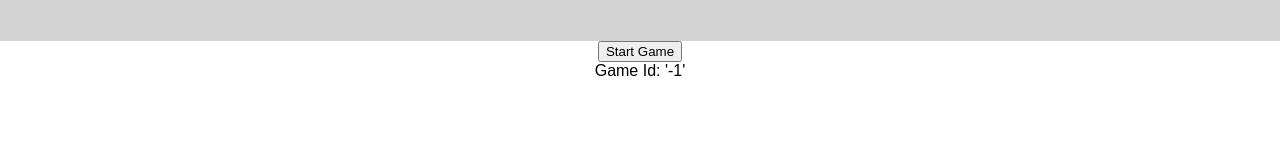
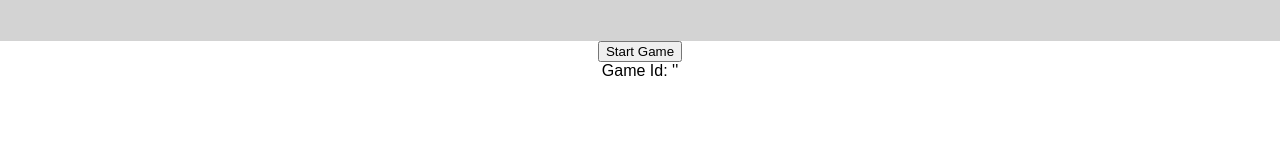
Before and after one commit to cbusby/Star-Wars-Battleship, a React app: page / in a window 1280 px wide. Shown: the part 149-300 px from the top of the page. Built offline with nearby package versions, Linux system fonts and the light colour scheme.

Commit message:
Swapping gameID from number to string

```diff
--- a/src/components/Game/Game.tsx
+++ b/src/components/Game/Game.tsx
@@ -6,16 +6,18 @@ import LandingPage from "../LandingPage/LandingPage";
 import CreateGameService from "../LandingPage/CreateGameService";
 import StarishWarsState from '../StarishWarsState';
 
-class Game extends React.Component<{}, StarishWarsState> {
-    constructor(props: {}) {
+class Game extends React.Component<{ gameId: string}, StarishWarsState> {
+    constructor(props: {gameId: string}) {
         super(props);
-        this.state = { gameId: -1 };
+        const gameId = props.gameId || "";
+        const newState = { gameId }
+        this.state = newState;
     }
 
     public render() {
         let body;
 
-        if(this.state.gameId > 0) {
+        if(this.state.gameId) {
             body = <Board />;
         } else {
             body = <LandingPage createGameService = {new CreateGameService()} mystate={this.state} />;
--- a/src/components/LandingPage/CreateGameService.tsx
+++ b/src/components/LandingPage/CreateGameService.tsx
@@ -2,7 +2,7 @@ import axios from 'axios';
 class CreateGameService
 {
     public createGame(gameCreated:any) {
-        let gameId = -1
+        let gameId = ""
 
         axios.post("https://oazcld7fii.execute-api.us-east-2.amazonaws.com/prod/swb")
             .then(res=>{
--- a/src/components/LandingPage/LandingPage.tsx
+++ b/src/components/LandingPage/LandingPage.tsx
@@ -3,8 +3,6 @@ import './LandingPage.css';
 import ILandingPage from './LandingPageInterface';
 import StarishWarsState from '../StarishWarsState';
 import CreateGameService from './CreateGameService';
-//import { render } from 'enzyme';
-//import { debug } from 'util';
 
 class LandingPage extends React.Component<ILandingPage, StarishWarsState> {
     public createGameService: CreateGameService;
@@ -12,16 +10,14 @@ class LandingPage extends React.Component<ILandingPage, StarishWarsState> {
     constructor(props: ILandingPage) {
         super(props);
         this.createGameService = props.createGameService || new CreateGameService();
-        this.state = props.mystate || { gameId: -1};
+        this.state = props.mystate || { gameId: ""};
     }
 
-    public createGame = () =>
-    {
+    public createGame = () => {
         this.createGameService.createGame(this.gameCreated);
     }
 
-    public gameCreated = (myGameId: number) =>
-    {
+    public gameCreated = (myGameId: string) => {
         this.setState({gameId: myGameId})
         this.render();
     }
--- a/src/components/StarishWarsState.ts
+++ b/src/components/StarishWarsState.ts
@@ -1,3 +1,3 @@
 export default interface IStarishWarsState {
-    gameId: number;
+    gameId: string;
 }
```
Also changed, not shown: 2 other files (tests, documents, lock files or other folders).
